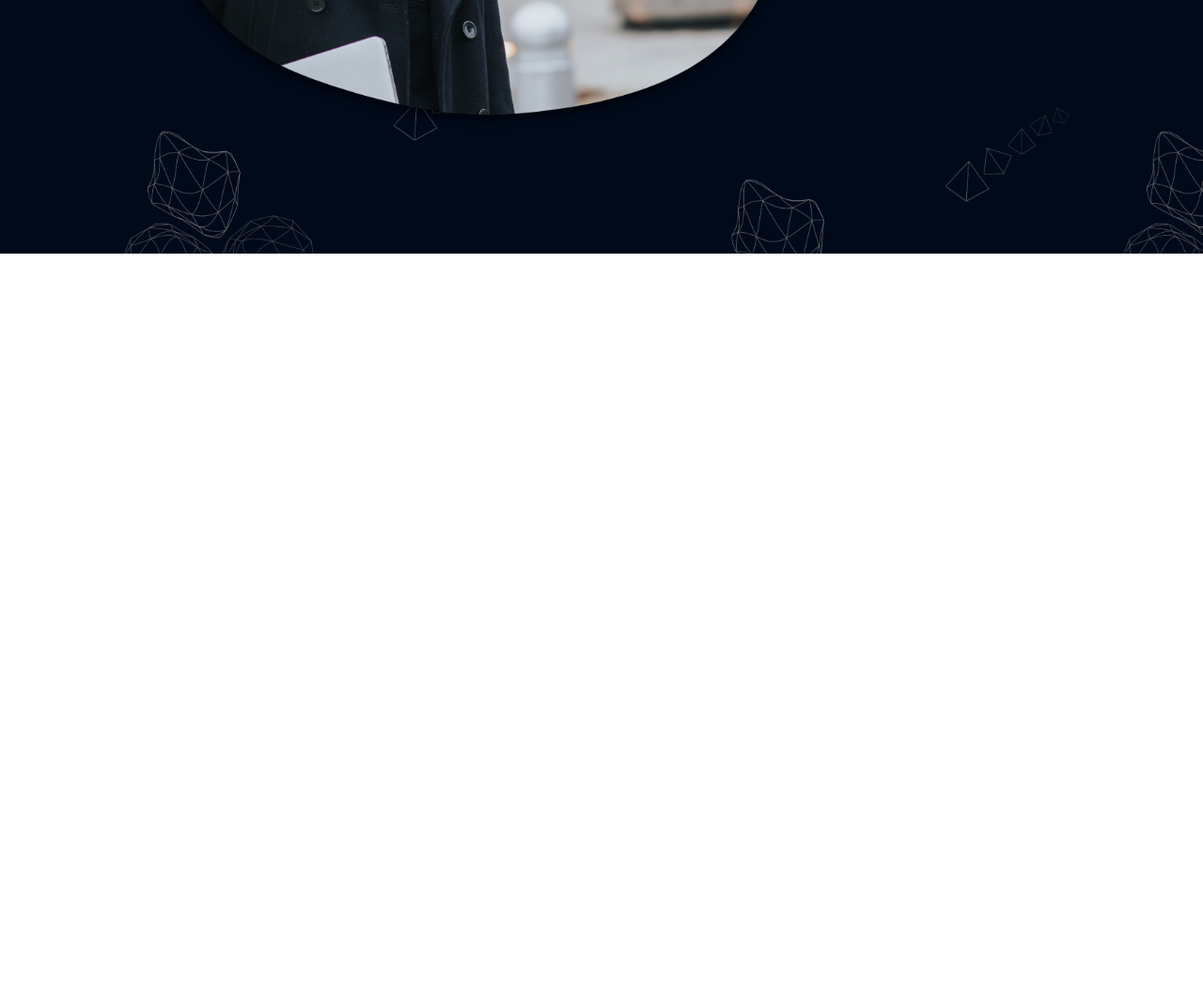
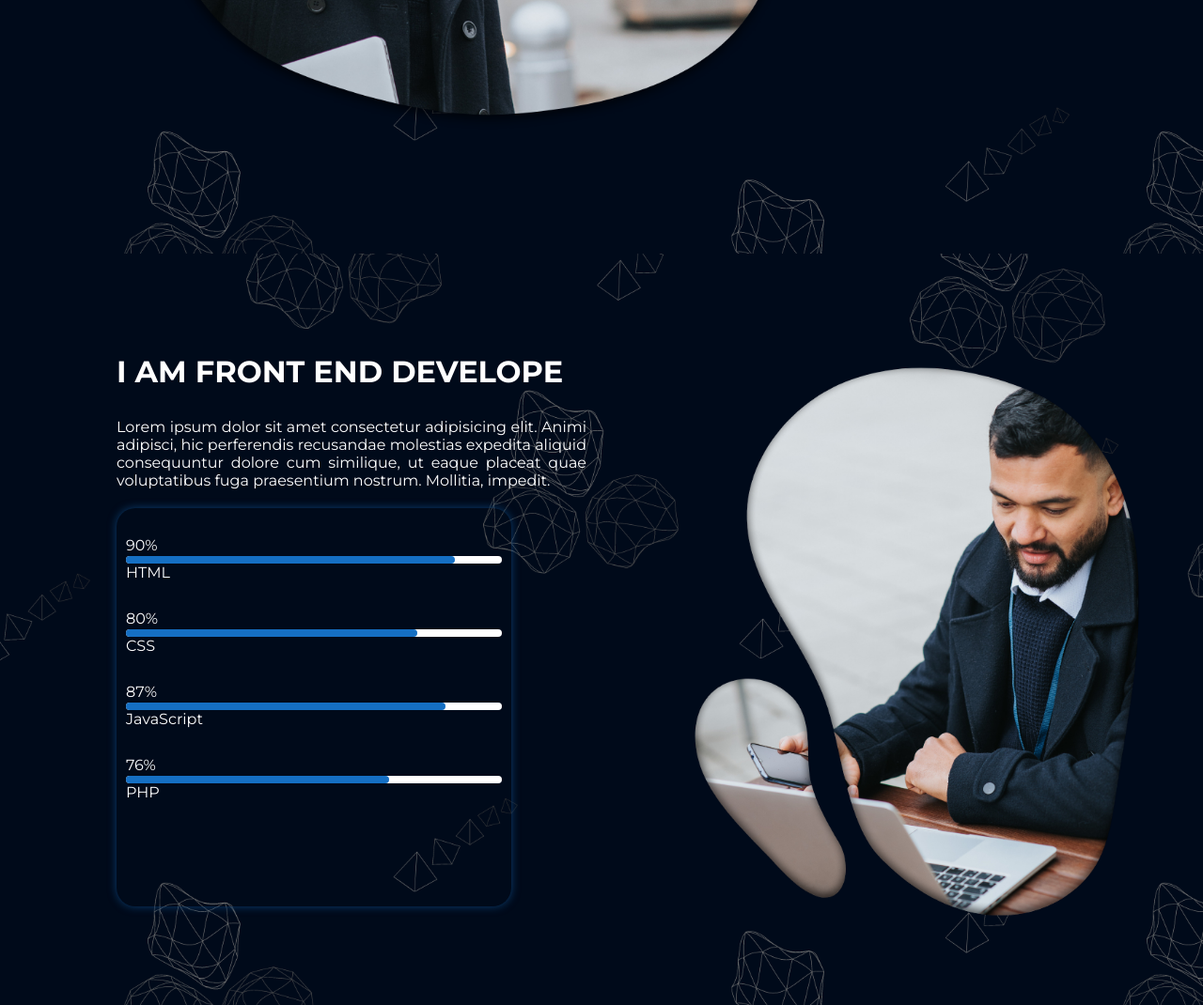
Before and after one commit to SousaIvo/portfolio-curso, a plain HTML site: page index.html in a window 1280 px wide. Shown: the part 530-1600 px from the top of the page at 94% size. Before the commit the page ends 800 px from the top, so only its background shows below. Drawn offline with nearby package versions, Linux system fonts and the light colour scheme.

Commit message:
Criei as classes 'home' e 'about'

```diff
--- a/estilo/style.css
+++ b/estilo/style.css
@@ -102,3 +102,78 @@ header .menu ul li a:hover{
     margin-top: 30px;
     margin-left: 35px;
 }
+
+/* --- About --- */
+
+#about .container{
+    width: 100%;
+    height: 100vh;
+    background: url(../imagens/CREATIVE_2.png);
+    background-size: cover;
+    display: flex;
+    justify-content: space-between;
+}
+#about .container .title{
+    width: 90%;
+    height: 100vh;
+    margin: 0 auto;
+    display: flex;
+    flex-direction: column;
+    align-items: flex-start;
+    justify-content: center;
+    padding: 0 60px;
+}
+#about .container .title h1{
+    color: #fff;
+    text-transform: uppercase;
+    font-size: 2em;
+    text-align: left;
+}
+#about .container .title p{
+    color: #fff;
+    width: 500px;
+    margin-top: 30px;
+    text-align: justify;
+}
+#about .container .box-title{
+    width: 420px;
+    height: 53vh;
+    margin-top: 20px;
+    padding: 0 10px;
+    box-shadow: 0 0 10px 0 rgba(21,111,195,0.5);
+    border-radius: 20px;
+}
+#about .container .box-title span{
+    color: #fff;
+}
+#about .container .box-title .b1{
+    width: 400px;
+    height: 8px;
+    background: #fff;
+    margin-top: 2px;
+    border-radius: 5px;
+}
+#about .container .box-title .b2{
+    width: 350px;
+    height: 8px;
+    background: #156fc3;
+    border-radius: 5px;
+}
+#about .container .box-title .b3{
+    width: 310px;
+    height: 8px;
+    background: #156fc3;
+    border-radius: 5px;
+}
+#about .container .box-title .b4{
+    width: 340px;
+    height: 8px;
+    background: #156fc3;
+    border-radius: 5px;
+}
+#about .container .box-title .b5{
+    width: 280px;
+    height: 8px;
+    background: #156fc3;
+    border-radius: 5px;
+}
--- a/index.html
+++ b/index.html
@@ -14,10 +14,10 @@
         </div>
         <div class="menu">
             <ul>
-                <li><a href="#">Inicio</a></li>
-                <li><a href="#">Sobre</a></li>
-                <li><a href="#">Portfólio</a></li>
-                <li><a href="#">Contato</a></li>
+                <li><a href="#home">Home</a></li>
+                <li><a href="#about">About</a></li>
+                <li><a href="#">Portfolio</a></li>
+                <li><a href="#">Contact</a></li>
             </ul>
         </div>
     </header>
@@ -37,6 +37,31 @@
             </div>
         </div>
     </main>
+    <section id="about">
+        <div class="container">
+            <div class="title">
+                <h1>I am Front End Develope</h1>
+                <p>Lorem ipsum dolor sit amet consectetur adipisicing elit. Animi adipisci, hic perferendis recusandae molestias expedita aliquid consequuntur dolore cum similique, ut eaque placeat quae voluptatibus fuga praesentium nostrum. Mollitia, impedit.</p>
+                <div class="box-title">
+                    <p>90%</p>
+                    <div class="b1"><div class="b2"></div></div>
+                    <span>HTML</span>
+
+                    <p>80%</p>
+                    <div class="b1"><div class="b3"></div></div>
+                    <span>CSS</span>
+
+                    <p>87%</p>
+                    <div class="b1"><div class="b4"></div></div>
+                    <span>JavaScript</span>
+
+                    <p>76%</p>
+                    <div class="b1"><div class="b5"></div></div>
+                    <span>PHP</span>
+                </div>
+            </div>
+        </div>
+    </section>
     <script src="https://unpkg.com/ionicons@4.5.10-0/dist/ionicons.js"></script>
 
 </body>
```
